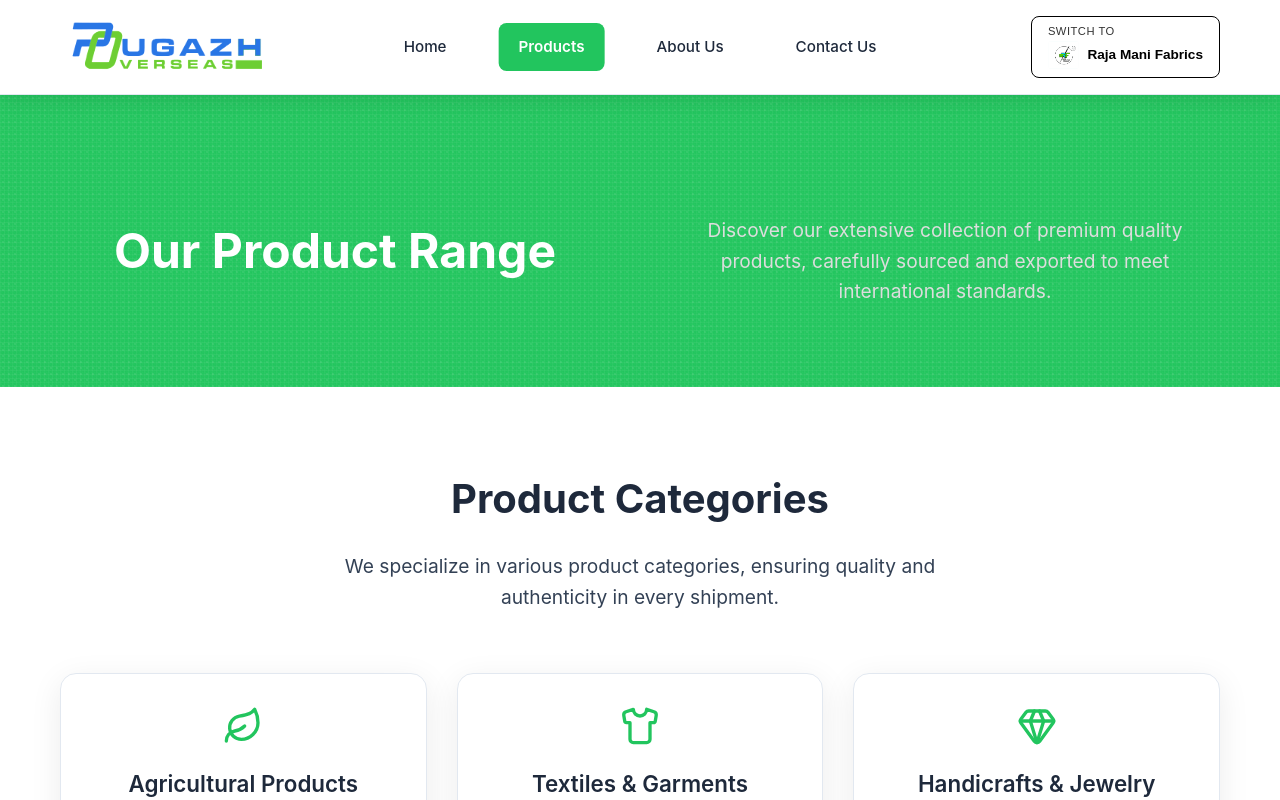
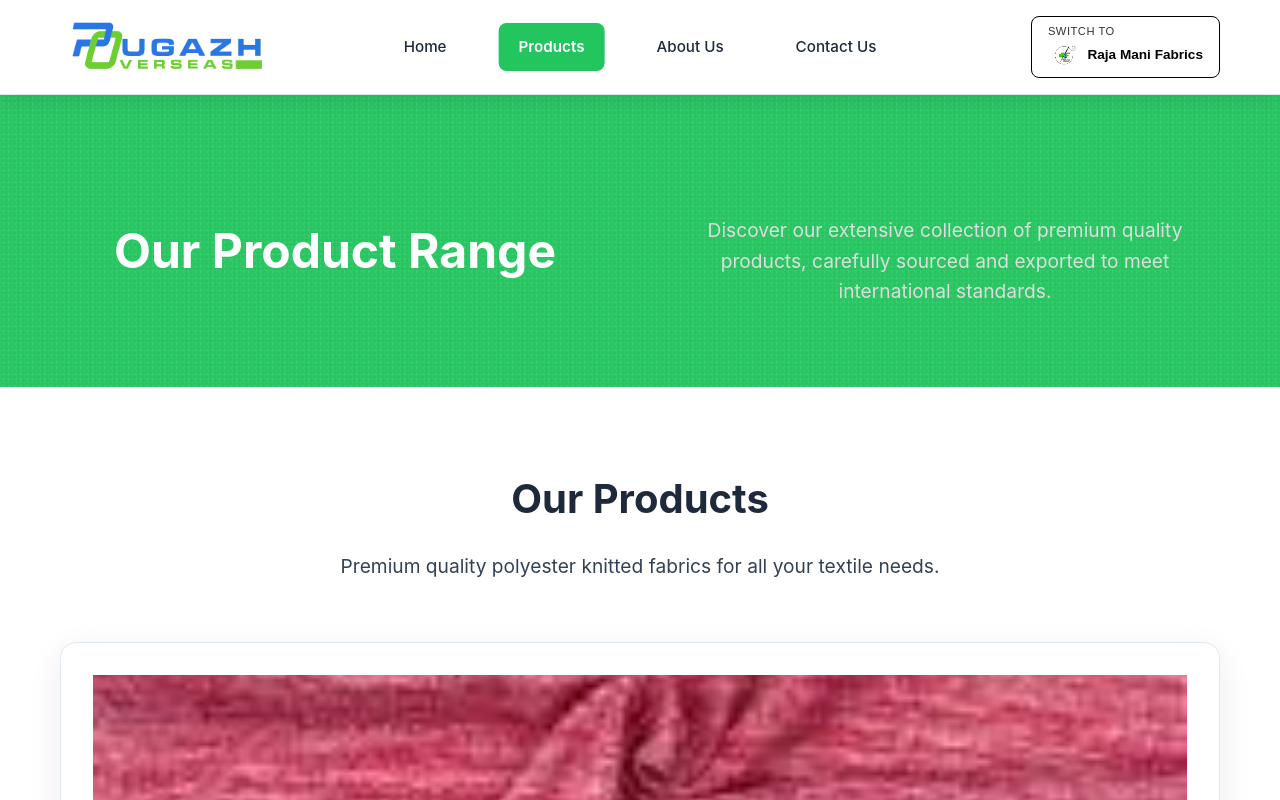
Before and after one commit to Tcgtech06/PR1, a React (Vite) app: page /products in a window 1280 px wide. Built offline with nearby package versions, Linux system fonts and the light colour scheme.

Commit message:
Update Products page with Mars Melange fabric
- Removed all old product categories
- Added Mars Melange (Baby Pique) product with image
- Added specifications: GSM 195-200, Width 44" Tubular 20+ colours

```diff
--- a/src/pages/Products.css
+++ b/src/pages/Products.css
@@ -74,6 +74,55 @@
   height: 100%;
   display: flex;
   flex-direction: column;
+  overflow: hidden;
+}
+
+.product-image-container {
+  width: 100%;
+  height: 250px;
+  overflow: hidden;
+  background: #f5f5f5;
+  margin-bottom: 20px;
+}
+
+.product-image {
+  width: 100%;
+  height: 100%;
+  object-fit: cover;
+  transition: transform 0.3s ease;
+}
+
+.product-card:hover .product-image {
+  transform: scale(1.1);
+}
+
+.product-specs {
+  text-align: left;
+  margin: 20px 0;
+  padding: 15px;
+  background: #f8f9fa;
+  border-radius: 8px;
+}
+
+.spec-row {
+  display: flex;
+  justify-content: space-between;
+  padding: 8px 0;
+  border-bottom: 1px solid #e9ecef;
+}
+
+.spec-row:last-child {
+  border-bottom: none;
+}
+
+.spec-label {
+  font-weight: 600;
+  color: var(--text-dark);
+}
+
+.spec-value {
+  color: var(--dark-gray);
+  font-weight: 500;
 }
 
 .product-icon {
--- a/src/pages/Products.jsx
+++ b/src/pages/Products.jsx
@@ -39,40 +39,13 @@ const Products = () => {
 
   const productCategories = [
     {
-      icon: <Leaf size={40} />,
-      title: "Agricultural Products",
-      description: "Fresh spices, grains, pulses, and organic produce sourced directly from farmers.",
-      products: ["Turmeric", "Black Pepper", "Cardamom", "Rice", "Lentils", "Tea Leaves"]
-    },
-    {
-      icon: <Shirt size={40} />,
-      title: "Textiles & Garments",
-      description: "High-quality cotton fabrics, traditional wear, and modern fashion garments.",
-      products: ["Cotton Fabrics", "Silk Sarees", "Casual Wear", "Traditional Clothing", "Home Textiles"]
-    },
-    {
-      icon: <Gem size={40} />,
-      title: "Handicrafts & Jewelry",
-      description: "Exquisite handcrafted items and traditional jewelry pieces.",
-      products: ["Wooden Crafts", "Metal Artifacts", "Traditional Jewelry", "Decorative Items"]
-    },
-    {
-      icon: <Coffee size={40} />,
-      title: "Food & Beverages",
-      description: "Premium quality processed foods, beverages, and specialty items.",
-      products: ["Instant Mixes", "Pickles", "Snacks", "Beverages", "Condiments"]
-    },
-    {
-      icon: <Package size={40} />,
-      title: "Industrial Goods",
-      description: "Quality industrial products and machinery components.",
-      products: ["Auto Parts", "Machinery", "Tools", "Electronic Components"]
-    },
-    {
-      icon: <Wheat size={40} />,
-      title: "Organic Products",
-      description: "Certified organic products for health-conscious consumers worldwide.",
-      products: ["Organic Spices", "Natural Oils", "Herbal Products", "Organic Grains"]
+      image: "/Mars Melange with Melange Collar Cuff.jpg",
+      title: "Mars Melange (Baby Pique)",
+      fabricName: "Mars Melange (Baby Pique)",
+      gsm: "195-200",
+      width: "44\" Tubular",
+      colours: "20+",
+      description: "Premium quality Mars Melange fabric with baby pique texture, perfect for polo shirts and casual wear."
     }
   ];
 
@@ -162,32 +135,41 @@ const Products = () => {
       {/* Products Categories Grid */}
       <section className="section products-grid">
         <div className="container">
-          <h2 className="section-title">Product Categories</h2>
+          <h2 className="section-title">Our Products</h2>
           <p className="section-subtitle">
-            We specialize in various product categories, ensuring quality and authenticity in every shipment.
+            Premium quality polyester knitted fabrics for all your textile needs.
           </p>
 
           <div className="grid grid-3" ref={productsGridRef}>
-            {productCategories.map((category, index) => (
+            {productCategories.map((product, index) => (
               <div key={index} className="card product-card">
-                <div className="product-icon">
-                  {category.icon}
+                <div className="product-image-container">
+                  <img src={product.image} alt={product.title} className="product-image" />
                 </div>
-                <h3 className="product-title">{category.title}</h3>
-                <p className="product-description">{category.description}</p>
-                <div className="product-list">
-                  <h4>Key Products:</h4>
-                  <ul>
-                    {category.products.map((product, idx) => (
-                      <li key={idx}>{product}</li>
-                    ))}
-                  </ul>
+                <h3 className="product-title">{product.title}</h3>
+                <div className="product-specs">
+                  <div className="spec-row">
+                    <span className="spec-label">Fabric Name:</span>
+                    <span className="spec-value">{product.fabricName}</span>
+                  </div>
+                  <div className="spec-row">
+                    <span className="spec-label">GSM:</span>
+                    <span className="spec-value">{product.gsm}</span>
+                  </div>
+                  <div className="spec-row">
+                    <span className="spec-label">Width:</span>
+                    <span className="spec-value">{product.width}</span>
+                  </div>
+                  <div className="spec-row">
+                    <span className="spec-label">Colours:</span>
+                    <span className="spec-value">{product.colours}</span>
+                  </div>
                 </div>
+                <p className="product-description">{product.description}</p>
                 <button
                   className="whatsapp-inquiry-btn"
-                  onClick={() => handleWhatsAppInquiry(category.title, {
-                    description: category.description,
-                    products: category.products
+                  onClick={() => handleWhatsAppInquiry(product.title, {
+                    description: `Fabric Name: ${product.fabricName}\nGSM: ${product.gsm}\nWidth: ${product.width}\nColours: ${product.colours}\n\n${product.description}`
                   })}
                 >
                   <MessageSquare size={18} />
```
Also changed, not shown: Mars Melange.jpeg (added).
